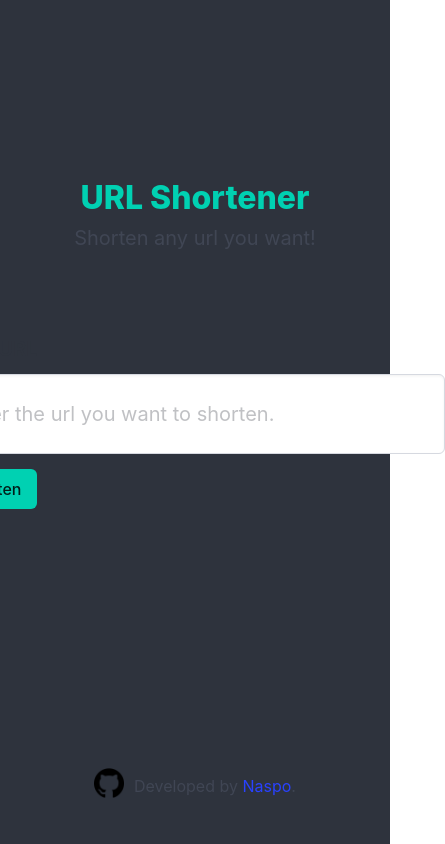
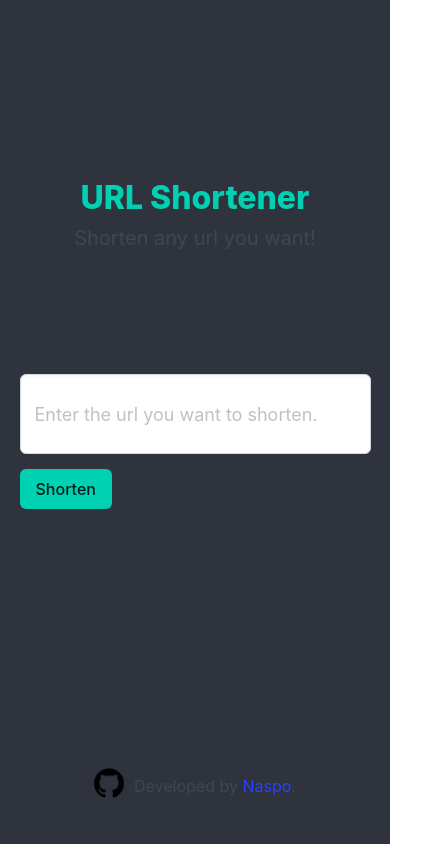
Before and after one commit to NaspoDev/url-shortener, a React (Vite) app in the folder client/: page / in a window 390 px wide. Shown: the whole page, 445 px wide, since content can reach past the window. Built offline with nearby package versions, Linux system fonts and the light colour scheme.

Commit message:
repsonsive-design done

```diff
--- a/client/src/components/home/Home.scss
+++ b/client/src/components/home/Home.scss
@@ -4,8 +4,9 @@
 
   display: grid;
   grid-template-rows: 1fr 1fr 1fr;
+  grid-template-columns: 1fr;
   align-items: center;
-  justify-content: center;
+  justify-items: center;
 
   .title-area {
     height: auto;
@@ -23,7 +24,6 @@
     align-items: center;
 
     align-self: flex-end;
-    justify-self: center;
     padding-bottom: 40px;
 
     img {
@@ -32,3 +32,11 @@
     }
   }
 }
+
+@media (max-height: 800px) {
+  .Home {
+    .title-area {
+      margin-top: 50px;
+    }
+  }
+}
--- a/client/src/components/url_form/URLForm.scss
+++ b/client/src/components/url_form/URLForm.scss
@@ -7,3 +7,13 @@
     height: 80px;
   }
 }
+
+@media (max-width: 550px) {
+  .URLForm {
+    width: 90%;
+
+    #url-input::placeholder {
+      font-size: 18px;
+    }
+  }
+}
--- a/client/src/css/Home.css
+++ b/client/src/css/Home.css
@@ -3,8 +3,9 @@
   height: 100vh;
   display: grid;
   grid-template-rows: 1fr 1fr 1fr;
+  grid-template-columns: 1fr;
   align-items: center;
-  justify-content: center;
+  justify-items: center;
 }
 .Home .title-area {
   height: auto;
@@ -19,10 +20,15 @@
   flex-direction: row;
   align-items: center;
   align-self: flex-end;
-  justify-self: center;
   padding-bottom: 40px;
 }
 .Home .developer-credit-container img {
   width: 30px;
   margin-right: 10px;
 }
+
+@media (max-height: 800px) {
+  .Home .title-area {
+    margin-top: 50px;
+  }
+}
--- a/client/src/css/ResultCard.css
+++ b/client/src/css/ResultCard.css
@@ -26,3 +26,13 @@
   align-items: center;
   justify-content: space-between;
 }
+
+@media (max-width: 550px) {
+  .ResultCard {
+    width: 90%;
+  }
+  .ResultCard .card .card-content .loading-container .loading-text,
+  .ResultCard .card .card-content .url-container {
+    font-size: 18px !important;
+  }
+}
--- a/client/src/css/URLForm.css
+++ b/client/src/css/URLForm.css
@@ -6,3 +6,15 @@
   margin-bottom: 15px;
   height: 80px;
 }
+
+@media (max-width: 550px) {
+  .URLForm {
+    width: 90%;
+  }
+  .URLForm #url-input::-moz-placeholder {
+    font-size: 18px;
+  }
+  .URLForm #url-input::placeholder {
+    font-size: 18px;
+  }
+}
```
Also changed, not shown: client/src/components/result_display/ResultCard.scss (+15 -0 lines).
